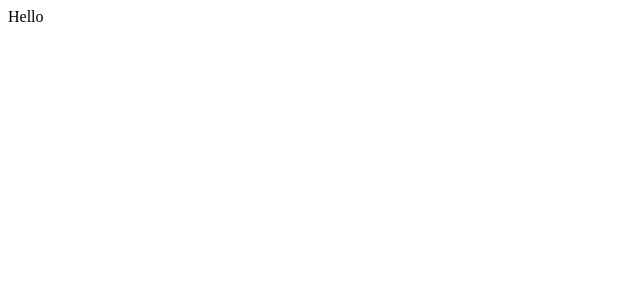
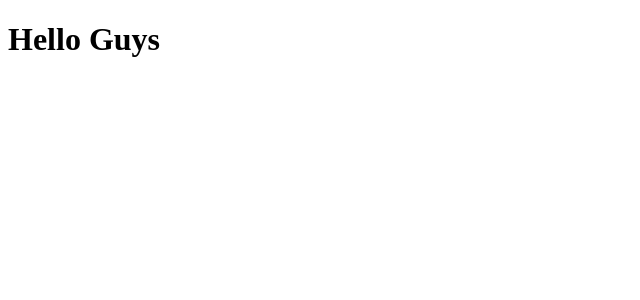
Before and after one commit to mbusta305/React, a React app: page / in a window 1280 px wide. Shown: the top 300 px of the page, without its empty margins (0-640 px from the left). Built offline with nearby package versions, Linux system fonts and the light colour scheme.

Commit message:
first component

```diff
--- a/App.js
+++ b/App.js
@@ -1,8 +1,9 @@
 import React from 'react';
 class App extends React.Component {
   render(){
-    return <div>Hello</div>
+    return <h1>Hello Guys</h1>
   }
 }
 
+
 export default App
```
